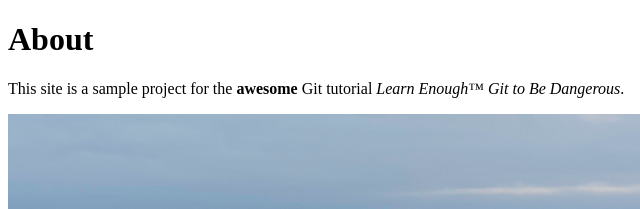
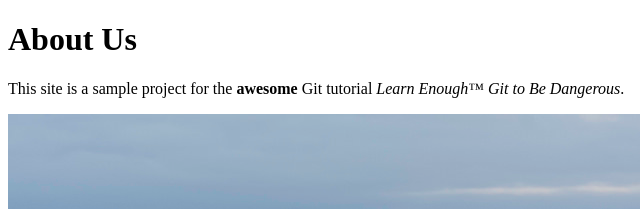
Before and after one commit to paulohcorreia/paulohcorreia.github.io, a plain HTML site: page about.html in a window 1280 px wide. Shown: the top 209 px of the page, 0-640 px from the left. Drawn offline with Linux system fonts and the light colour scheme.

Commit message:
Add placeholders for the TM fix

```diff
--- a/about.html
+++ b/about.html
@@ -2,9 +2,10 @@
  <html>
    <head>
      <title>About us</title>
+     <!--Add something here to fix the Trademark -->
    </head>
    <body>
-     <h1>About</h1>
+     <h1>About Us</h1>
      <p>
       This site is a sample project for the <strong>awesome</strong> Git
       tutorial <em>Learn Enough™ Git to Be Dangerous</em>.
```
Also changed, not shown: index.html (+1 -0 lines).
